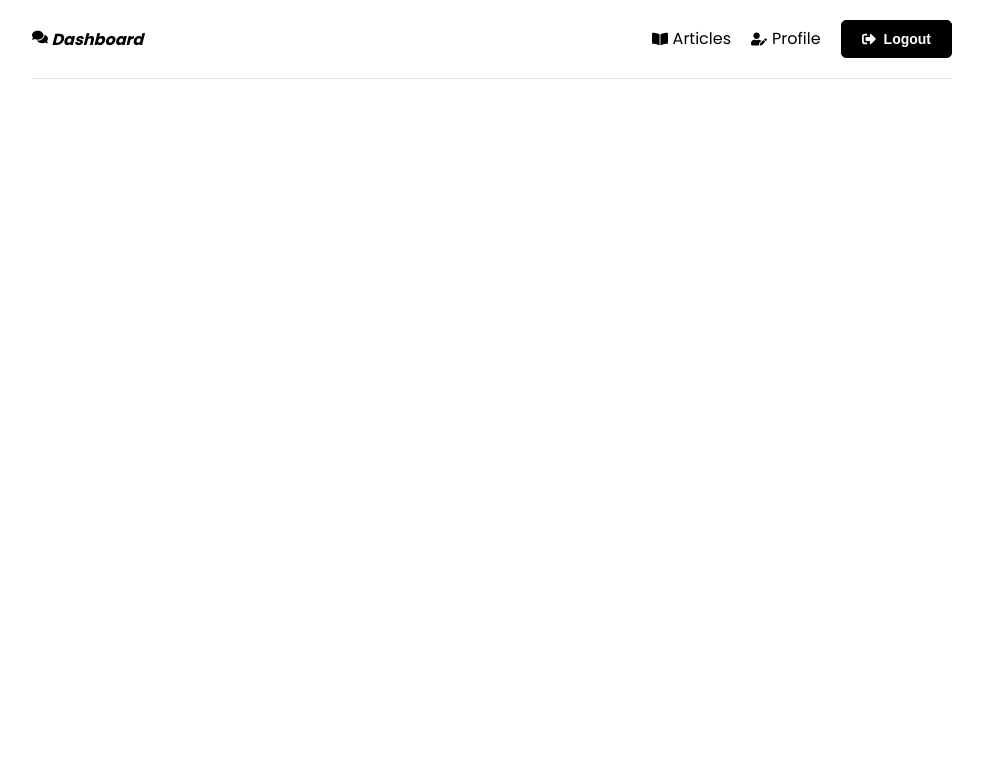
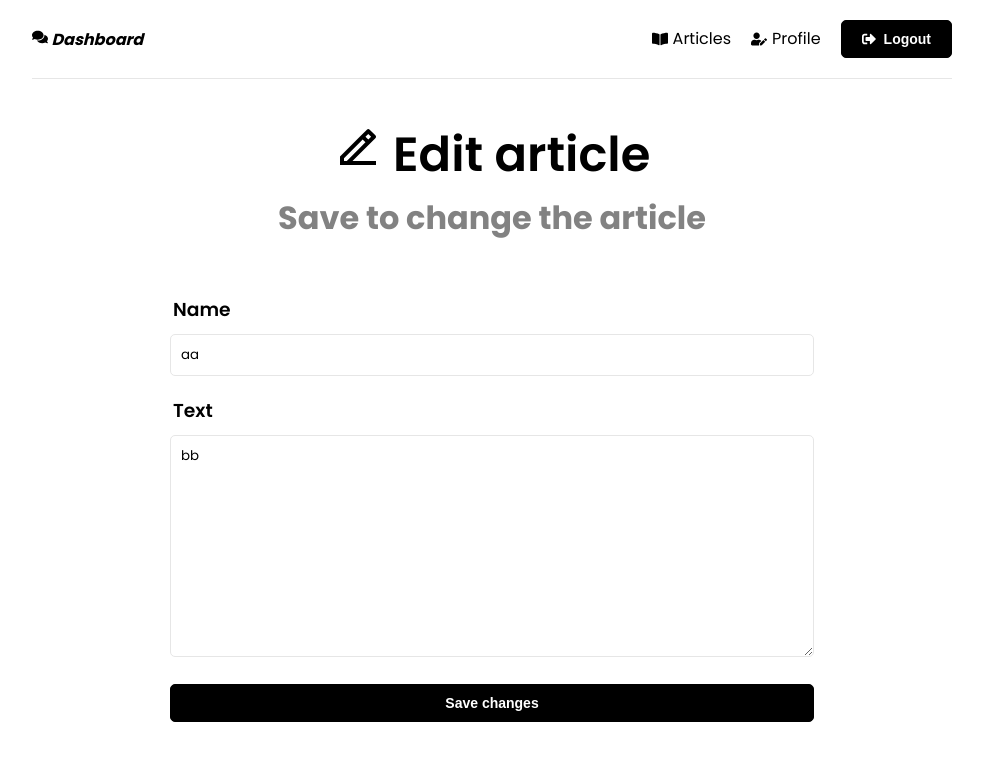
Before and after one commit to S1lkway/blog_mern, a React (Create React App) app in the folder frontend/: page /articles/1 in a window 1280 px wide. Shown: the top 760 px of the page, without its empty margins (148-1131 px from the left). Built offline with nearby package versions, Linux system fonts and the light colour scheme; sample sign-in values are in the browser's storage.

Commit message:
get id from params

```diff
--- a/frontend/src/App.js
+++ b/frontend/src/App.js
@@ -30,7 +30,7 @@ function App() {
               <Route path='/profile' element={<Profile />} />
               <Route path='/articles' element={<Articles />} />
               <Route path='/articles/create' element={<CreateArticle />} />
-              <Route path='/articles/edit' element={<EditArticle />} />
+              <Route path='/articles/:id' element={<EditArticle />} />
             </Route>
           </Routes>
 
--- a/frontend/src/pages/Articles/ArticleItem.jsx
+++ b/frontend/src/pages/Articles/ArticleItem.jsx
@@ -9,7 +9,7 @@ import { toast } from 'react-toastify'
 function ArticleItem({ article }) {
   const [modalIsOpen, setModalIsOpen] = useState(false);
   const dispatch = useDispatch()
-  // const editLink = '/articles/edit/' + article._id
+  const editLink = '/articles/' + article._id
 
   const openModal = () => {
     setModalIsOpen(true);
@@ -43,10 +43,13 @@ function ArticleItem({ article }) {
       <h5 className='articleCreatedAt'>{new Date(article.createdAt).toLocaleString('en-US')}</h5>
       <div className='close'>
 
-        <Link to={{
-          pathname: '/articles/edit',
+        {/* <Link to={{
+          pathname: '/articles/edit/',
           search: `?id=${article._id}`,
         }} className='articleButton' title="Edit article">
+          <RiEdit2Line />
+        </Link> */}
+        <Link to={editLink} className='articleButton' title="Edit article">
           <RiEdit2Line />
         </Link>
         <button onClick={openModal} className='articleButton' title="Delete article">
--- a/frontend/src/pages/Articles/EditArticle.jsx
+++ b/frontend/src/pages/Articles/EditArticle.jsx
@@ -1,17 +1,18 @@
 import { useState, useEffect } from 'react'
-import { useNavigate, useLocation } from 'react-router-dom'
+import { useNavigate, useParams } from 'react-router-dom'
 import { useSelector, useDispatch } from 'react-redux'
 import axios from 'axios';
 import { RiEdit2Line } from "react-icons/ri";
 import { getArticles, resetArticles } from '../../features/articles/articleSlice'
 
 function EditArticle() {
+  const params = useParams();
   const navigate = useNavigate()
   const dispatch = useDispatch()
-  ///Get articleID from the path
-  const location = useLocation();
-  const searchParams = new URLSearchParams(location.search);
-  const articleId = searchParams.get('id');
+
+  //*CONSTANTS FOR DATA
+  ///Get articleID from path params
+  const articleId = params.id;
   console.log(articleId)
 
   const [formData, setFormData] = useState({
```
